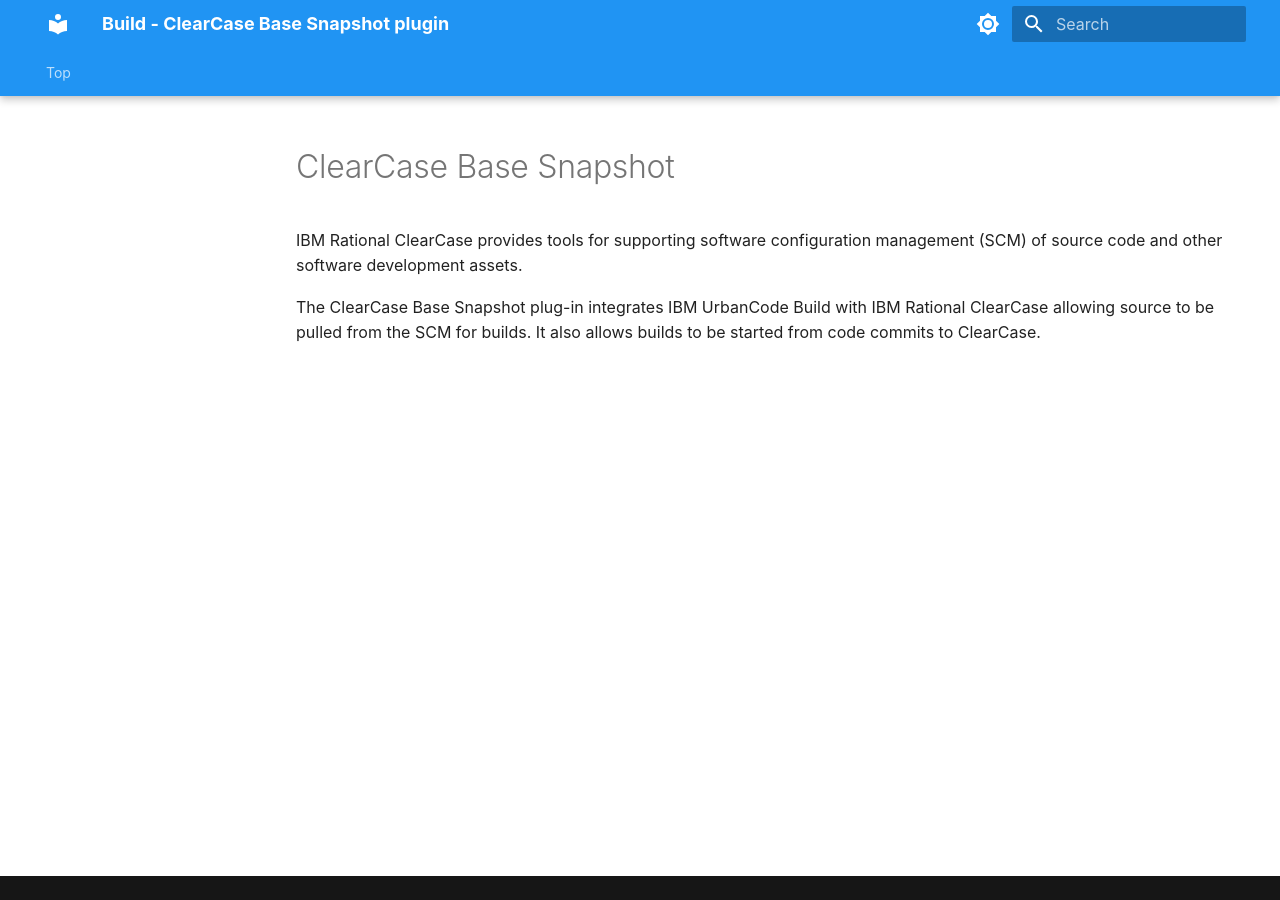
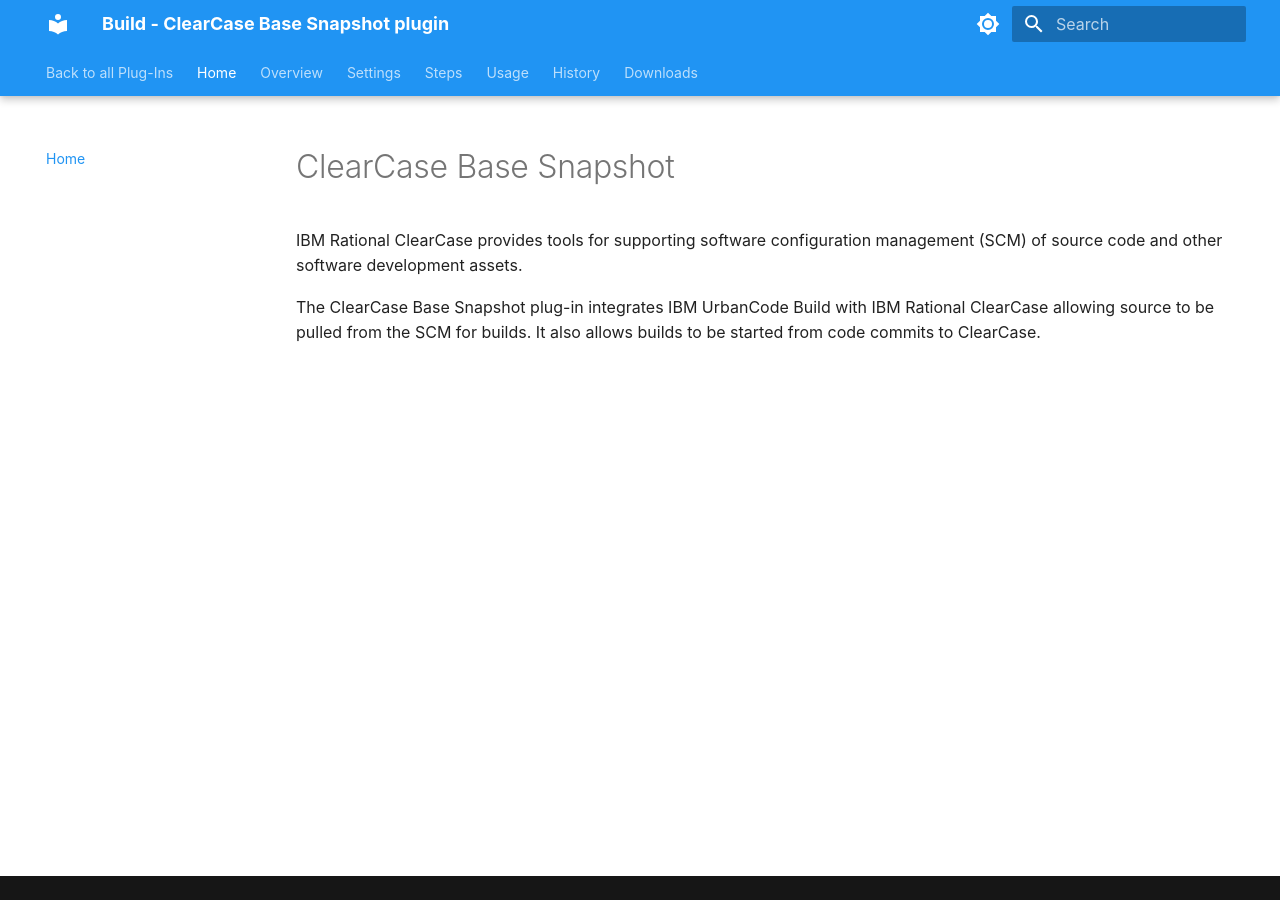
Before and after one commit to Build-Plugins/build-clearcasebasesnapshot, an MkDocs documentation site: the page built from docs/index.md, in a window 1280 px wide. Built offline with MkDocs 1.6.1 and Material for MkDocs 9.7.7, drawn with Linux system fonts in a browser that asks for light colours.

Commit message:
nav build

```diff
--- a/mkdocs.yml
+++ b/mkdocs.yml
@@ -28,6 +28,13 @@
 markdown_extensions:
   - admonition
 nav:
-  - Top: "https://urbancode.github.io/IBM-UCx-PLUGIN-DOCS/"
+  - Back to all Plug-Ins: "https://urbancode.github.io/IBM-UCx-PLUGIN-DOCS/"
+  - Home: index.md
+  - Overview: overview.md
+  - Settings: settings.md
+  - Steps: steps.md
+  - Usage: usage.md
+  - History: history.md
+  - Downloads: downloads.md
 extra:
   generator: false
```
